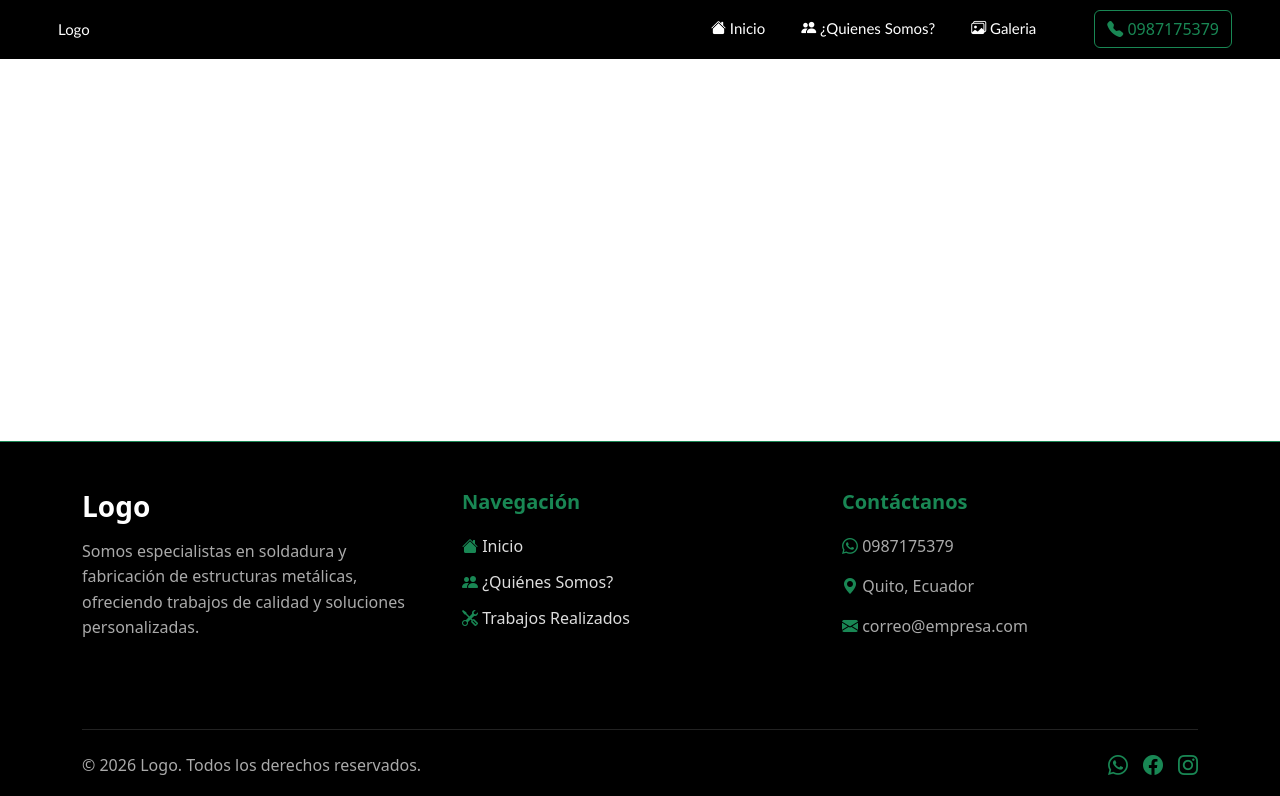
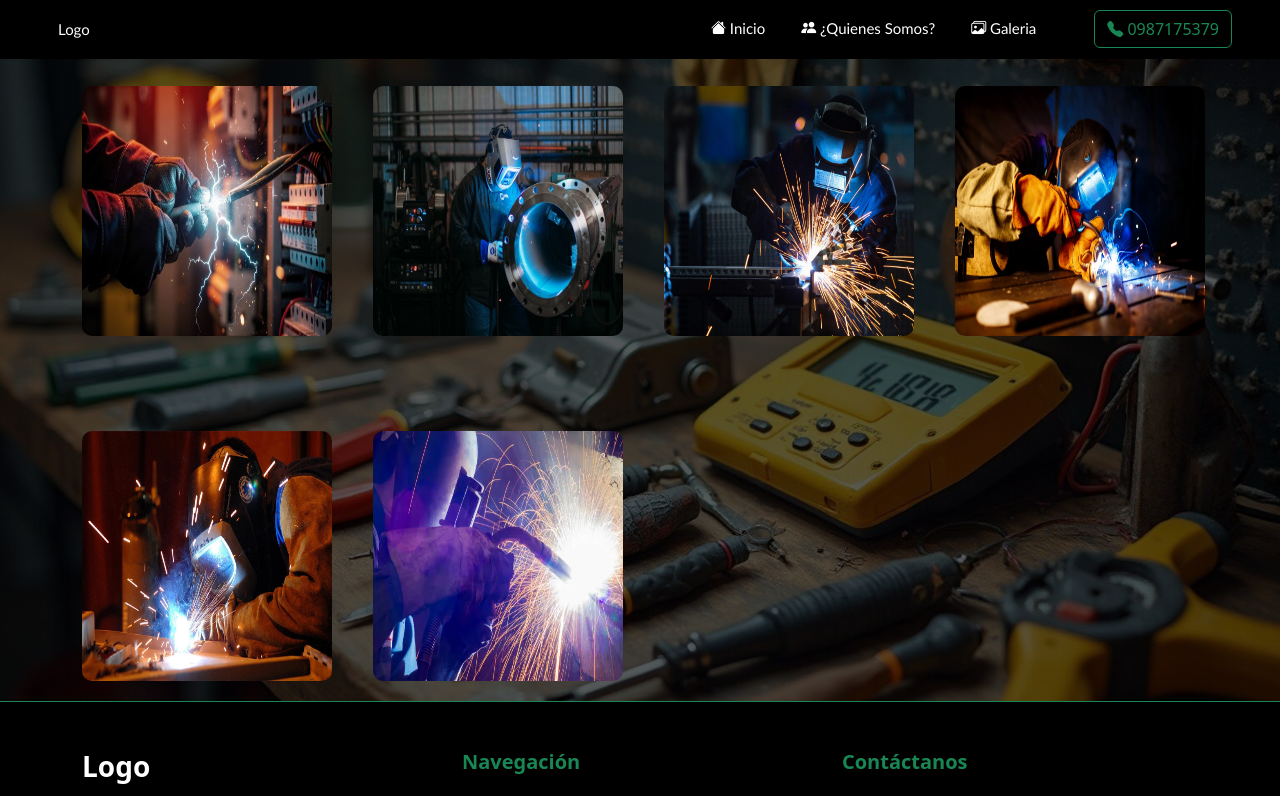
Before and after one commit to LeonardoGBM/soldadura, a React (Vite) app: page /galeria in a window 1280 px wide. Shown: the top 796 px of the page. Built offline with nearby package versions, Linux system fonts and the light colour scheme.

Commit message:
feat:galeria

```diff
--- a/src/App.jsx
+++ b/src/App.jsx
@@ -5,6 +5,7 @@ import Navbar from './parts/navbar'
 import Footer from './parts/footer'
 import Inicio from './pages/inicio'
 import Qsomos from './pages/qsomos'
+import Galeria from './pages/galeria'
 import { Form } from 'react-router-dom'
 function App() {
 
@@ -16,7 +17,7 @@ function App() {
           <Routes>
             <Route path='/' element={<Inicio />}/>
             <Route path='/qsomos' element={<Qsomos/>} />
-            <Route path='/galeria' />
+            <Route path='/galeria' element={<Galeria/>}/>
             </Routes>
         </main>
         <Footer />
--- /dev/null
+++ b/src/pages/galeria.css
@@ -0,0 +1,29 @@
+.hero {
+    min-height: 600px;
+
+    background-image:
+        linear-gradient(rgba(0, 0, 0, 0.65),
+            rgba(0, 0, 0, 0.65)),
+        url('../assets/galeria.png');
+
+    background-size: cover;
+    background-position: center;
+
+    display: flex;
+    align-items: center;
+}
+
+.imagenes {
+    height: 250px;
+    width: 250px;
+    border-radius: 10px;
+}
+
+.imagenes:hover {
+    transform: translateY(-8px);
+}
+
+.ajuste {
+    margin-top: 75px;
+    margin-bottom: 20px;
+}
--- /dev/null
+++ b/src/pages/galeria.jsx
@@ -0,0 +1,38 @@
+import React, { useState } from 'react'
+import './galeria.css'
+import electri from '../assets/electri.jpg'
+import qs from '../assets/qs.jpg'
+import sold from '../assets/sold.jpg'
+import sold1 from '../assets/sold1.webp'
+import sold2 from '../assets/sold2.jpg'
+import soldadura1 from '../assets/soldadura1.webp'
+
+
+
+
+
+const Galeria = () => {
+
+    const [galeria, setGaleria] = useState([
+        electri, qs, sold, sold1, sold2, soldadura1
+    ])
+    return (
+        <div>
+            <main>
+                <section className='hero'>
+                    <div className='container'>
+                        <div className="row align-items-center g-5">
+                            {galeria.map((data) => (
+                                <div key={data.id} className="ajuste col-md-3">
+                                    <img src={data} alt="" className='imagenes' />
+                                </div>
+                            ))}
+                        </div>
+                    </div>
+                </section>
+            </main>
+        </div>
+    )
+}
+
+export default Galeria
--- a/src/pages/qsomos.css
+++ b/src/pages/qsomos.css
@@ -44,3 +44,15 @@
 .titulo {
     color: white;
 }
+
+.trabajador{
+    border-radius: 50%;
+    height: 200px;
+    width: 200px;
+    margin-top: 30px;
+}
+
+.nombre {
+    color: white;
+    font-family: 'Gill Sans', 'Gill Sans MT', Calibri, 'Trebuchet MS', sans-serif;
+}
--- a/src/pages/qsomos.jsx
+++ b/src/pages/qsomos.jsx
@@ -1,7 +1,19 @@
-import React from 'react'
+import React, { useState } from 'react'
 import './qsomos.css'
 import electri from '../assets/electri.jpg'
+import qs from '../assets/qs.jpg'
+
+
 const Qsomos = () => {
+
+    const [trabajadores, setTrabajadores] = useState([
+        {fotos:electri, name:'Leonardo'},
+        {fotos:qs, name:'Jose'},
+
+    ])
+    const [names, setNames] = useState([
+        'Jose', 'Leonardo'
+    ])
     return (
         <div>
             <main>
@@ -32,6 +44,19 @@ const Qsomos = () => {
                                 </p>
                             </div>
                         </div>
+
+
+                        <div className="row">
+                            <h3 className='titulo text-center'>Grupo de Trabajo</h3>
+                            {trabajadores.map((data) => (
+                                <div key={data.id} className="col-md-3 text-center">
+                                    <img className='trabajador' src={data.fotos} alt="" />
+                                    <h3 className='nombre'>{data.name}</h3>
+                                </div>
+                                )
+                            )}
+                        </div>
+
                     </div>
                 </section>
                 <a
--- a/src/parts/navbar.jsx
+++ b/src/parts/navbar.jsx
@@ -8,8 +8,8 @@ const Navbar = () => {
         <a className="menu navbar-brand ms-5">Logo</a>
         <form className="form-inline">
           <Link to='/' className='menu text-decoration-none m-2'><i className="bi bi-house-fill"></i> Inicio</Link>
-          <Link to='qsomos' className='menu text-decoration-none m-2'><i className="bi bi-people-fill"></i> ¿Quienes Somos?</Link>
-          <Link to='/' className='menu text-decoration-none ms-2 me-5'><i className="bi bi-images"></i> Galeria</Link>
+          <Link to='/qsomos' className='menu text-decoration-none m-2'><i className="bi bi-people-fill"></i> ¿Quienes Somos?</Link>
+          <Link to='/galeria' className='menu text-decoration-none ms-2 me-5'><i className="bi bi-images"></i> Galeria</Link>
             <button className="btn btn-outline-success my-2 my-sm-0 me-5" type="submit"><i className="bi bi-telephone-fill"></i> 0987175379</button>
         </form>
       </nav>
```
Also changed, not shown: src/assets/galeria.png (added).
